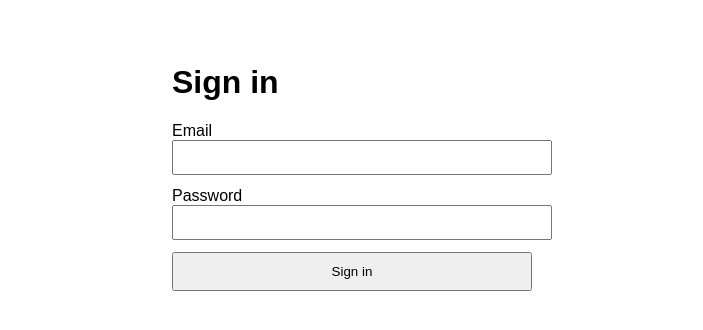
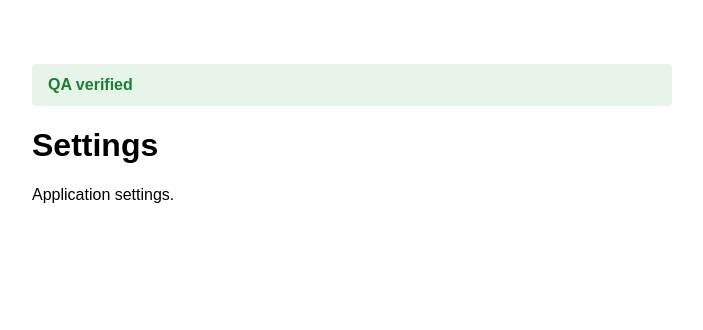
Before and after one commit to dheeman-p/student-management-system-fe, a React (Vite) app: page /settings in a window 1280 px wide. Before the commit this address led to /login. Shown: the top 330 px of the page, without its empty margins (288-991 px from the left). Built offline with nearby package versions, Linux system fonts and the light colour scheme; no server answers.

Commit message:
feat(frontend): add QA-verified banner to Settings page

```diff
--- a/src/App.tsx
+++ b/src/App.tsx
@@ -1,6 +1,7 @@
 import { Navigate, Route, Routes } from 'react-router-dom';
 import { useEffect, useState } from 'react';
 import Login from './pages/Login';
+import SettingsPage from './pages/SettingsPage';
 import { isAuthenticated, clearToken } from './auth/session';
 import { api, UserProfile } from './api/client';
 
@@ -41,6 +42,7 @@ export default function App() {
   return (
     <Routes>
       <Route path="/login" element={<Login />} />
+      <Route path="/settings" element={<SettingsPage />} />
       <Route
         path="/"
         element={
--- /dev/null
+++ b/src/pages/SettingsPage.tsx
@@ -0,0 +1,22 @@
+export default function SettingsPage() {
+  return (
+    <main style={{ maxWidth: 640, margin: '4rem auto', fontFamily: 'sans-serif' }}>
+      <div
+        id="qa-verified-banner"
+        role="status"
+        style={{
+          backgroundColor: '#e6f4ea',
+          color: '#1e7e34',
+          padding: '12px 16px',
+          borderRadius: 4,
+          marginBottom: 16,
+          fontWeight: 600,
+        }}
+      >
+        QA verified
+      </div>
+      <h1>Settings</h1>
+      <p>Application settings.</p>
+    </main>
+  );
+}
```
